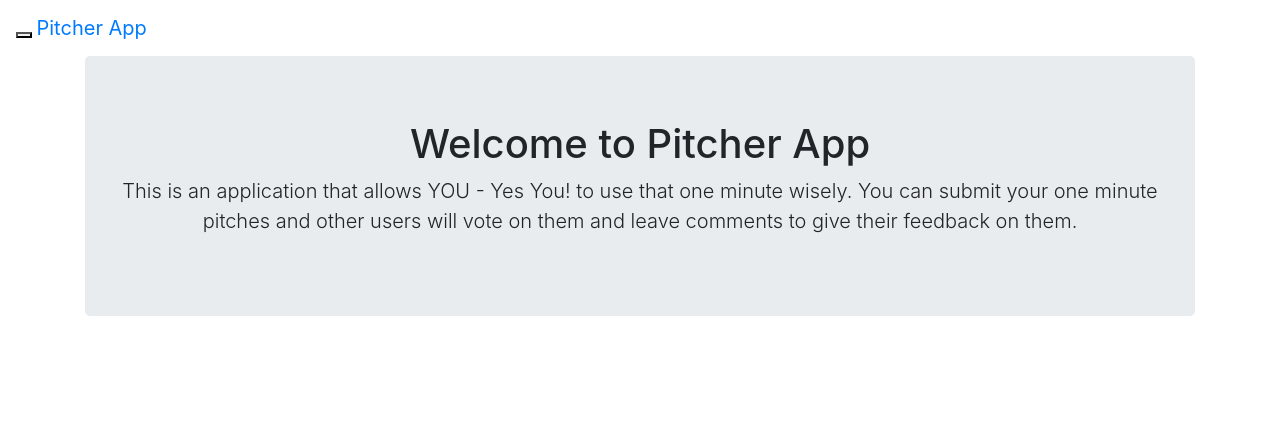
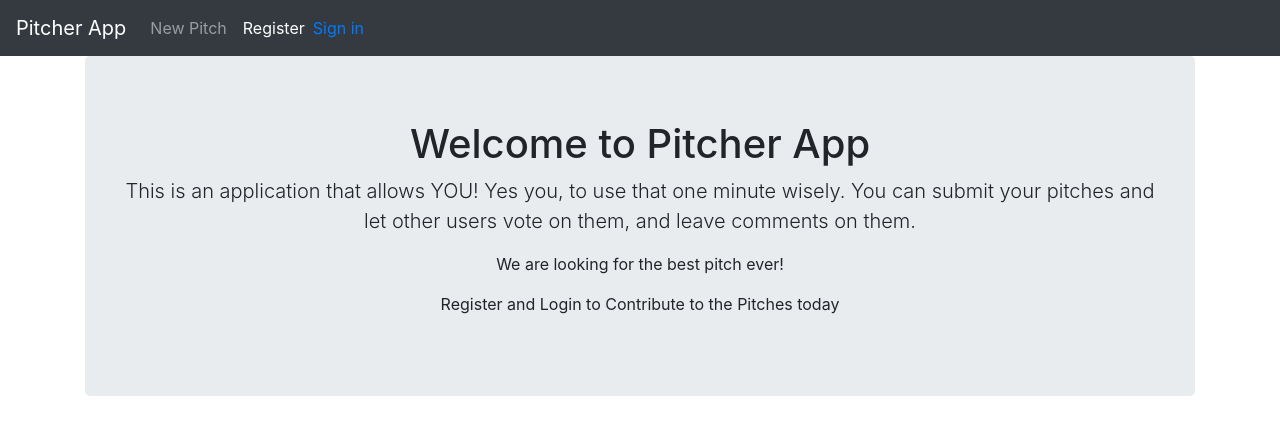
Before and after one commit to KakushaVenecia/Pitcher-App, a Flask app: page / in a window 1280 px wide. Shown: the top 435 px of the page. Run offline with Flask 2, Linux system fonts and the light colour scheme; data that the repository does not hold is empty; some libraries are stand-ins or nearby versions.

Commit message:
Iterated the home, nav bar

```diff
--- a/app/main/views.py
+++ b/app/main/views.py
@@ -26,6 +26,7 @@ def pitchs(id):
     return render_template ('pitchs.html', id=id)
 
 @main.route('/newpitch', methods = ['GET','POST'])
+@login_required
 def newPitch():
     form = NewPitchForm()
 
--- a/app/templates/home.html
+++ b/app/templates/home.html
@@ -3,10 +3,14 @@
 {%block content%}
 <div class="jumbotron text-center">
     <h1>Welcome to Pitcher App</h1>
-    <p class="lead"> This is an application that allows YOU - Yes You! to use that one minute wisely. You can submit
+    <p class="lead"> This is an application that allows YOU! Yes you, to use that one minute wisely. You can submit
         your
-        one minute pitches and other users will vote on them and leave comments to give their feedback on them. </p>
+        pitches and let other users vote on them, and leave comments on them. </p>
+        <p>We are looking for the best pitch ever!</p>
+        <p> Register and Login to Contribute to the Pitches today </p>
 </div>
+
+
 <div>
     {% for pitch in pitches %}
     <div class>
--- a/app/templates/includes/_navbar.html
+++ b/app/templates/includes/_navbar.html
@@ -1,22 +1,17 @@
-<nav class="navbar navbar-default>
-    <div class=" container">
-    <div class="navbar-header">
-        <button type="button" class="navbar-toggle collapsed" data-toggle="collapse" data-target="#navbar"
-            aria-expanded="false" aria-controls="navbar">
-            <span class="sr-only">Toggle navigation</span>
-            <span class="icon-bar"></span>
-            <span class="icon-bar"></span>
-            <span class="icon-bar"></span>
+ <nav class="navbar navbar-expand-lg navbar-dark bg-dark">
+     <a class="navbar-brand" href="/">Pitcher App</a>
+     <button class="navbar-toggler" type="button" data-toggle="collapse" data-target="#navbarNav"
+         aria-controls="navbarNav" aria-expanded="false" aria-label="Toggle navigation">
+         <span class="navbar-toggler-icon"></span>
      </button>
-        <a class="navbar-brand" href="/">Pitcher App</a>
-    </div>
-    <div id="navbar" class="collapse navbar-collapse">
-        <ul class="nav navbar-nav">
-            <li><a href="/">Home</a></li>
-            <li><a href="/newpitch">New Pitch</a></li>
-            <!-- <li><a href="/pitches">Pitches</a></li> -->
-            <li><a href="/login">Login</a></li>
-            <li><a href="/register">Register</a></li>
+     <div class="collapse navbar-collapse" id="navbarNav">
+         <ul class="navbar-nav">
+             <li class="nav-item">
+                 <a class="nav-link" href="/newpitch">New Pitch</a>
+             </li>
+             <li class="nav-item active">
+                 <a class="nav-link" href="/register">Register<span class="sr-only">(current)</span></a>
+             </li>
          </ul>
          <ul class="nav navbar-nav navbar-right">
              {% if current_user.is_authenticated %}
@@ -27,6 +22,4 @@
              {%endif%}
          </ul>
      </div>
-    <!--/.nav-collapse -->
-    </div>
  </nav>
```
Also changed, not shown: app/static/navbar.css (added). Lines whose indentation alone changed are shown as unchanged.
